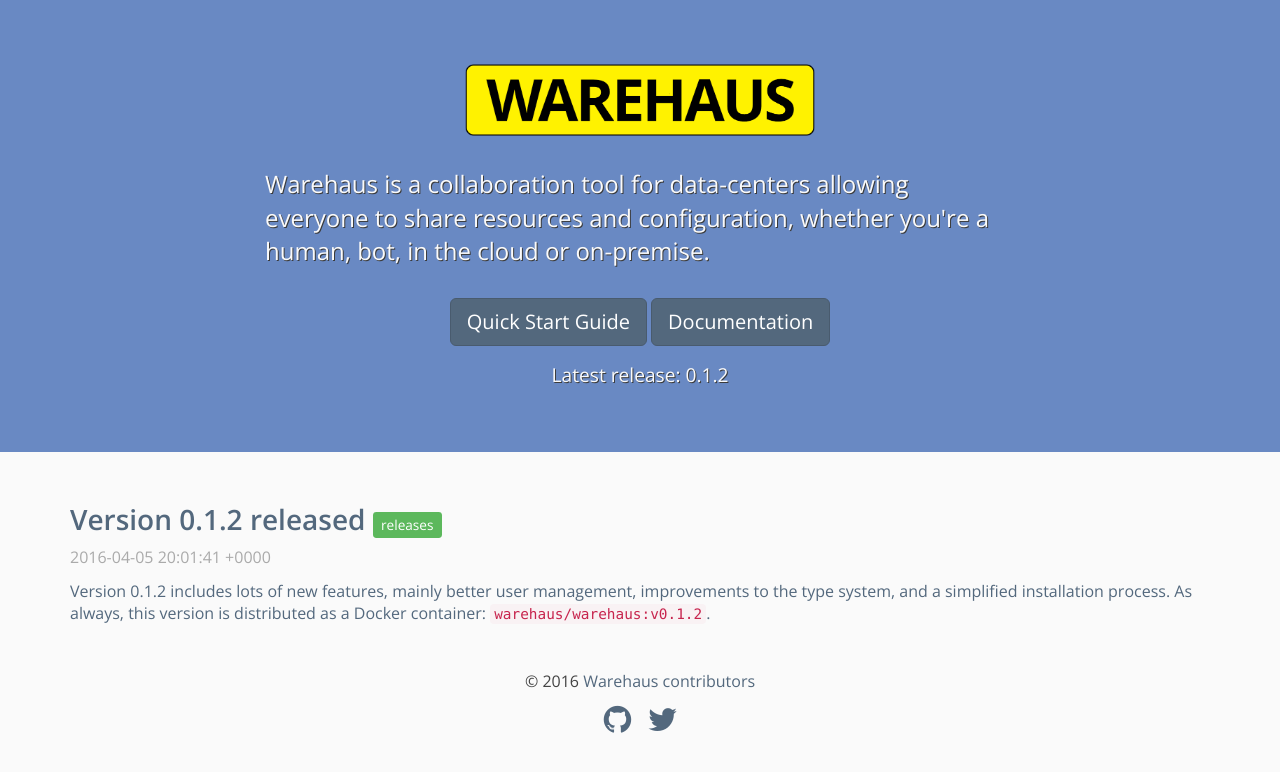
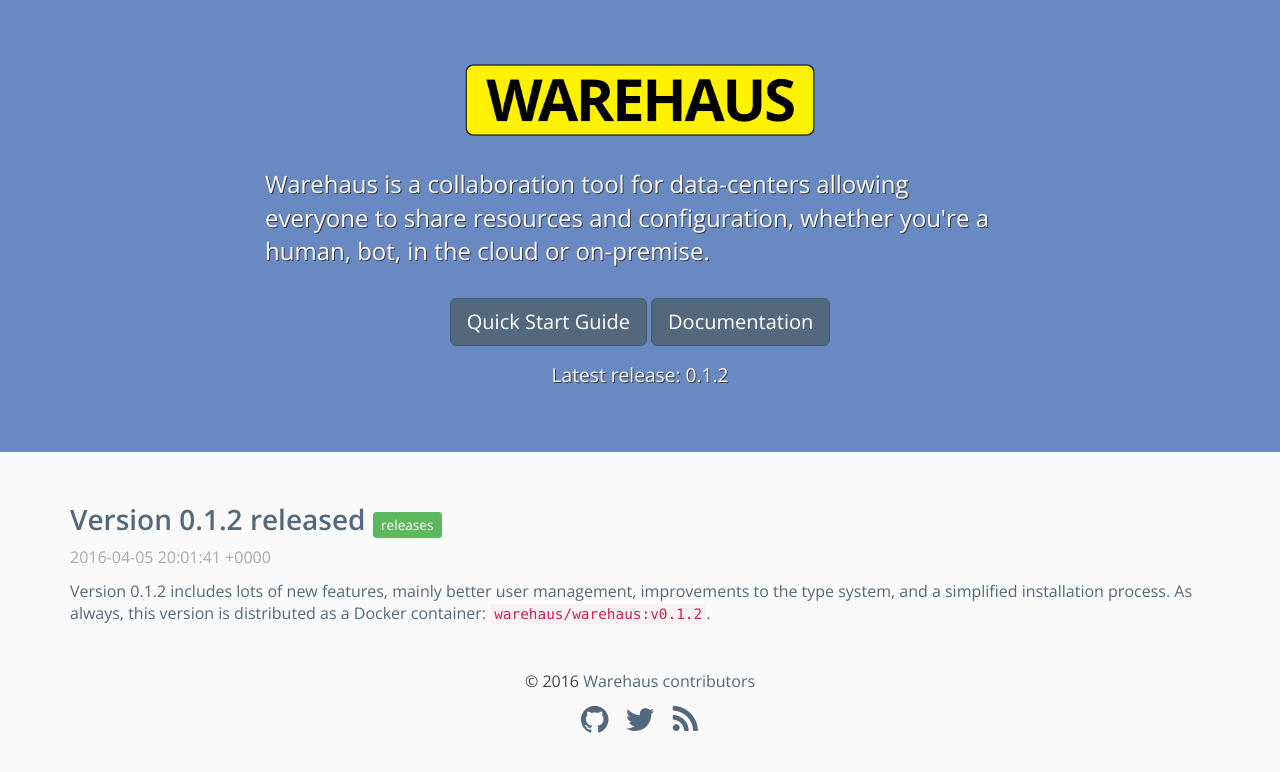
Before and after one commit to warehaus/site, a Jekyll site: the page built from index.html, in a window 1280 px wide. Shown: the top 772 px of the page. Built offline with Jekyll 4.4.1, drawn with Linux system fonts in a browser that asks for light colours; nearby versions of some CDN libraries.

Commit message:
Add link to feed to the footer

```diff
--- a/_includes/footer.html
+++ b/_includes/footer.html
@@ -10,6 +10,7 @@
     <p class="op60">
       <a href="https://github.com/warehaus/warehaus" target="_warehaus_gh_repo"><i class="fa fa-fw fa-2x fa-github"></i></a>
       <a href="https://twitter.com/warehausio" target="_warehaus_twitter_page"><i class="fa fa-fw fa-2x fa-twitter"></i></a>
+      <a href="/feed.xml" target="_warehaus_feed"><i class="fa fa-fw fa-2x fa-feed"></i></a>
     </p>
     <p>&nbsp;</p>
   </div>
```
